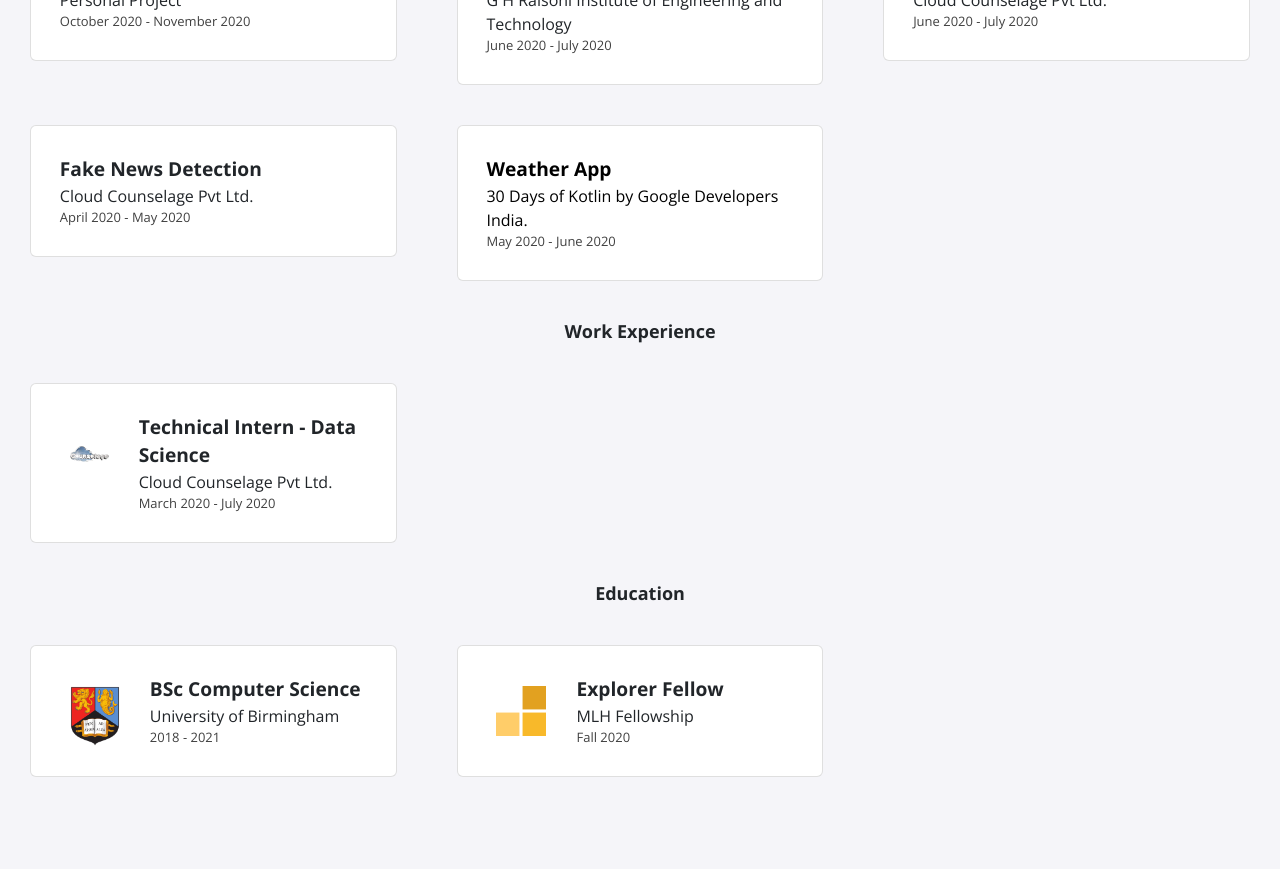
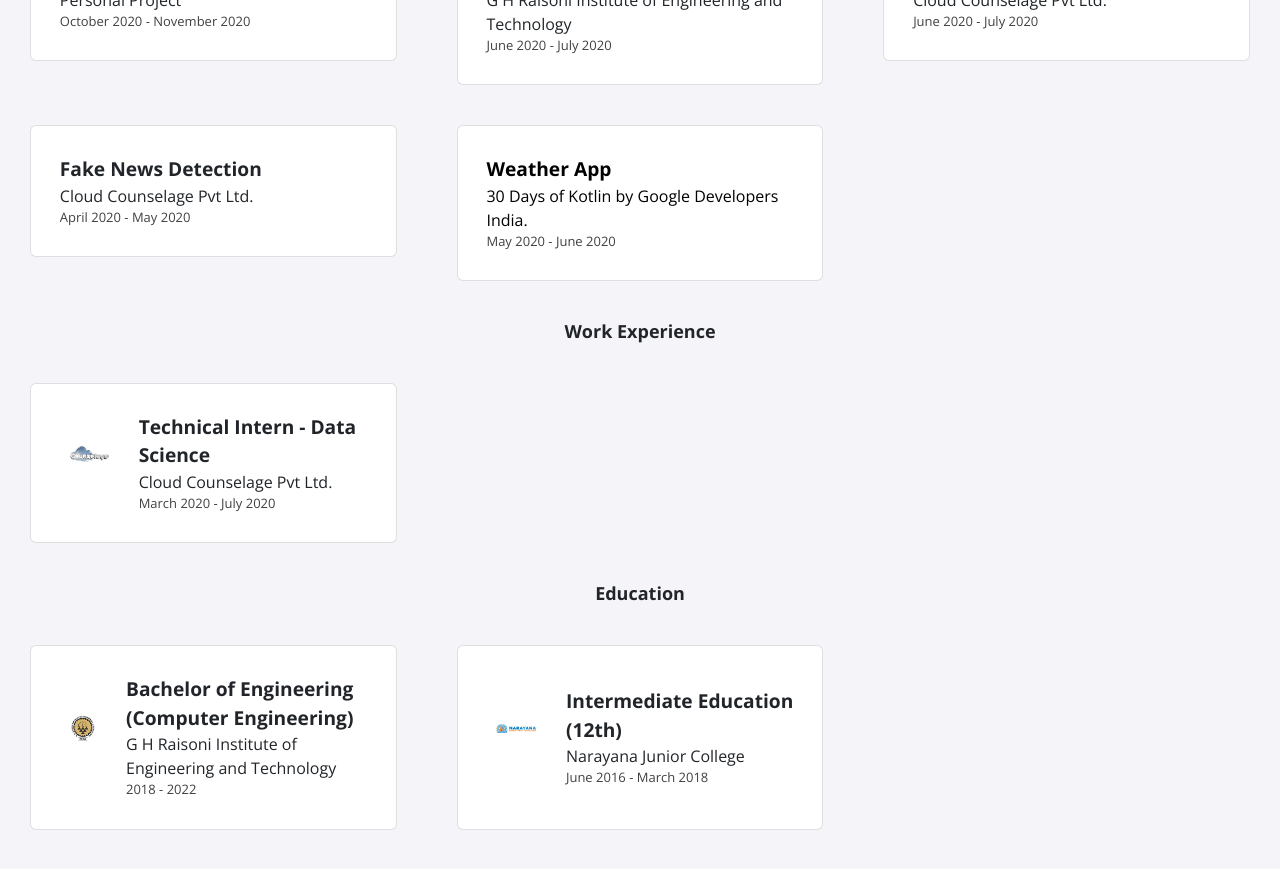
Before and after one commit to venkatanarayana143/venkatanarayana143.github.io, a Jekyll site: the page built from index.html, in a window 1280 px wide and 900 px high, scrolled down 601 px. Shown: the top 869 px of the window. Built offline with Jekyll 4.4.1, drawn with Linux system fonts in a browser that asks for light colours; nearby versions of some CDN libraries; before the commit the page ends 1448 px from its top, so only the background shows below that.

Commit message:
Update education.yml

```diff
--- a/_data/education.yml
+++ b/_data/education.yml
@@ -1,9 +1,9 @@
-- course: BSc Computer Science
-  institute: University of Birmingham
-  dates: 2018 - 2021
-  logo: uob.png
+- course: Bachelor of Engineering (Computer Engineering)
+  institute: G H Raisoni Institute of Engineering and Technology
+  dates: 2018 - 2022
+  logo: ghriet-logo.png
 
-- course: Explorer Fellow
-  institute: MLH Fellowship
-  dates: Fall 2020
-  logo: fellowship.svg
+- course: Intermediate Education (12th)
+  institute: Narayana Junior College
+  dates: June 2016 - March 2018
+  logo: 12th-logo.png
```
